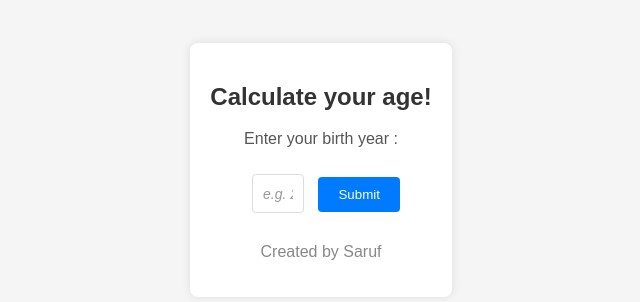
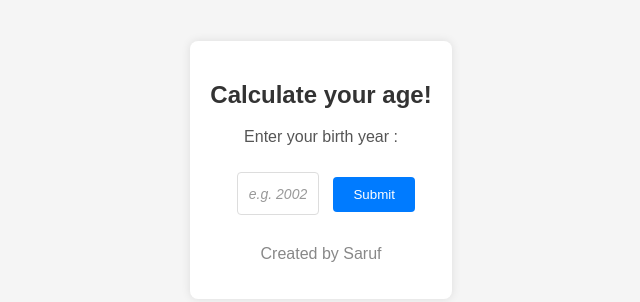
Before and after one commit to ProgEuler/DynamicAgeCalculator, a plain HTML site: page index.html in a window 1280 px wide. Shown: the part 230-532 px from the top of the page, without its empty margins (319-959 px from the left). Drawn offline with Linux system fonts and the light colour scheme.

Commit message:
Mistake solve

```diff
--- a/style.css
+++ b/style.css
@@ -31,8 +31,8 @@ input {
     border: 1px solid #ddd;
     border-radius: 4px;
     text-align: center;
-    font-size: 15px;
-    width: 30px;
+    font-size: 18px;
+    width: 60px;
 }
 
 input::placeholder {
```
